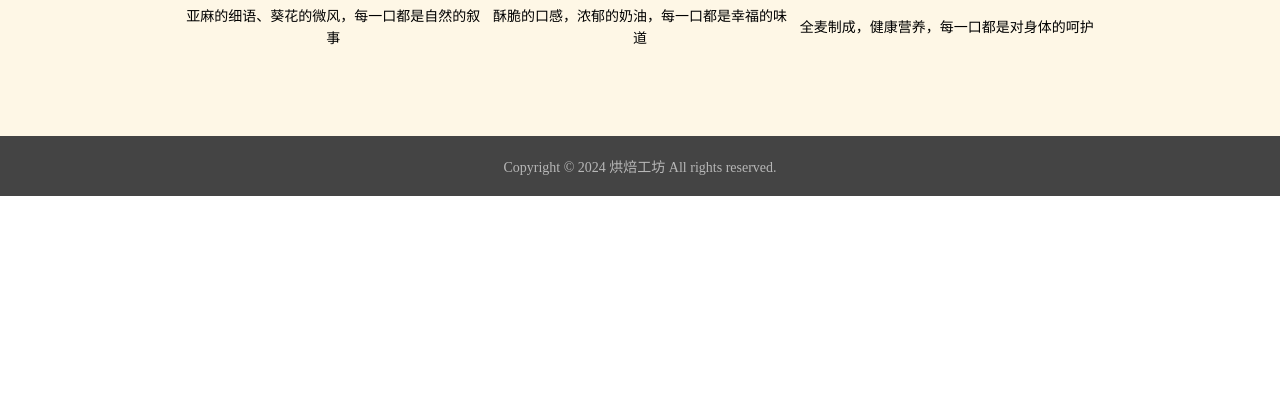
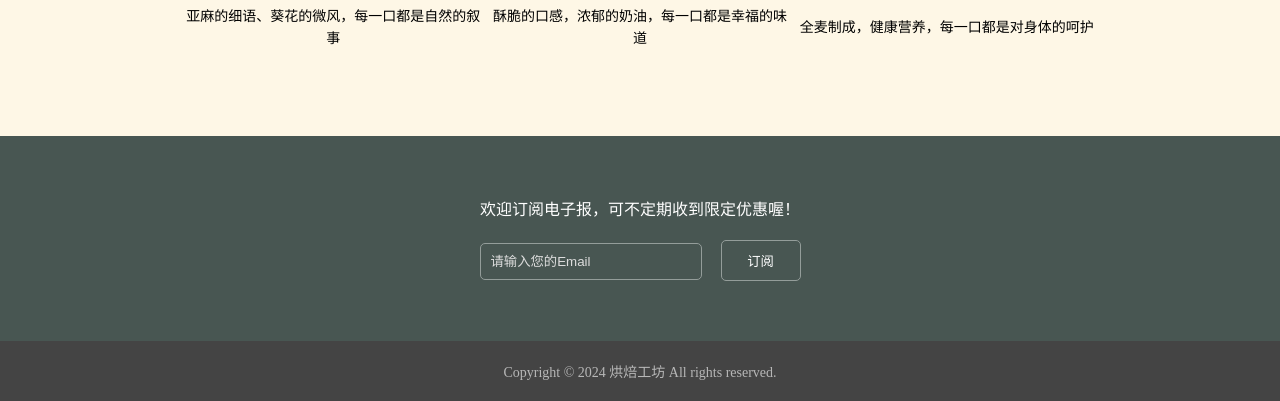
Before and after one commit to dietortoise25/Bakery-Website, a plain HTML site: page index.html in a window 1280 px wide. Shown: the part 1682-2083 px from the top of the page. Before the commit the page ends 1878 px from the top, so only its background shows below. Drawn offline with Linux system fonts and the light colour scheme.

Commit message:
Add files via upload

```diff
--- a/index.html
+++ b/index.html
@@ -54,6 +54,13 @@
                 <p>全麦制成，健康营养，每一口都是对身体的呵护</p>
             </div>
         </section>
+        <section class="newsletter">
+            <p>欢迎订阅电子报，可不定期收到限定优惠喔！</p>
+            <form action="#">
+                <input type="email" placeholder="请输入您的Email" required>
+                <button type="submit">订阅</button>
+            </form>
+        </section>
     </main>
     <footer>
         <p> Copyright © 2024 烘焙工坊 All rights reserved. </p>
--- a/style.css
+++ b/style.css
@@ -59,7 +59,7 @@ header ul {
     background-color: antiquewhite;
     color: white;
     height: 95vh;
-    background-image: linear-gradient(rgba(0, 0, 0, 0.6), rgba(0, 0, 0, 0.6)), url(images/banner.png);
+    background-image: url(images/banner.png);
     background-repeat: no-repeat;
     background-size: cover;
     background-position: center;
```
